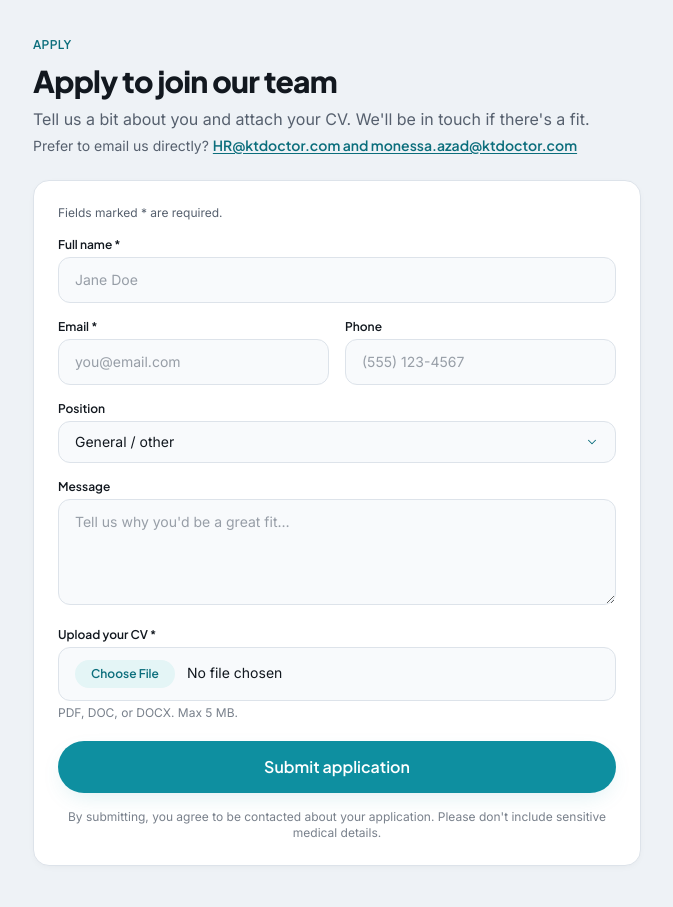
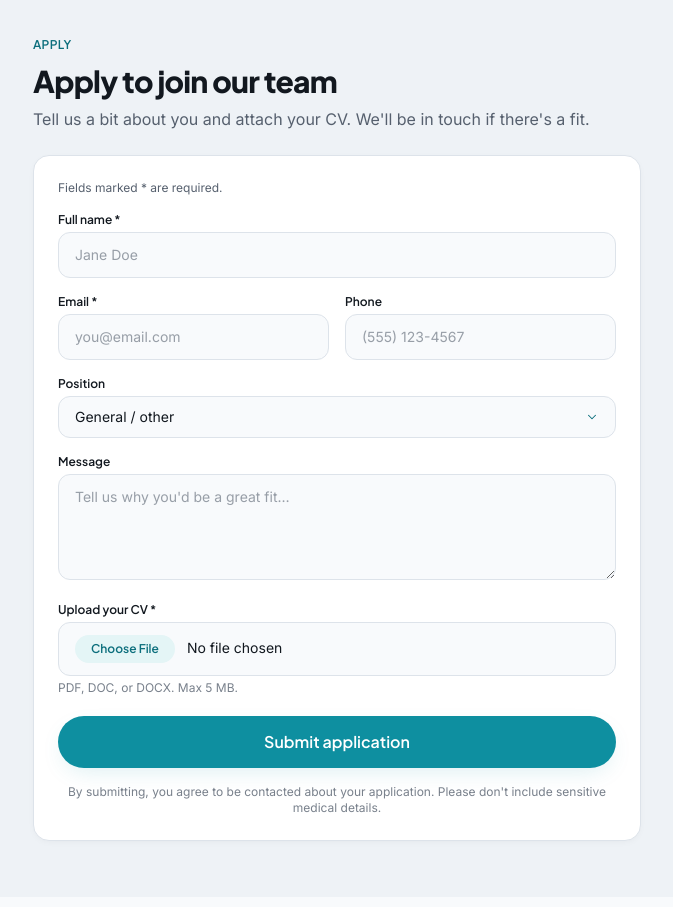
Before and after one commit to sanjulablockchain/kt-doctor, a Next.js app: page /en/careers in a window 1280 px wide. Shown: the part 7000-7907 px from the top of the page, without its empty margins (303-976 px from the left). Built offline with nearby package versions, Linux system fonts and the light colour scheme.

Commit message:
fix: remove visible careers contact emails from application form
The "prefer to email us directly" line exposed HR@ktdoctor.com and
monessa.azad@ktdoctor.com on the public careers page; per request, these
should not be displayed there anymore.

```diff
--- a/components/CareersPageContent.tsx
+++ b/components/CareersPageContent.tsx
@@ -11,7 +11,6 @@ import { CareersStory } from "@/components/CareersStory";
 import { CareersRoleBrowser } from "@/components/CareersRoleBrowser";
 import { LocationsMap } from "@/components/LocationsMap";
 import { CareersFaq } from "@/components/CareersFaq";
-import { CAREERS_EMAILS } from "@/lib/constants";
 import {
   positions,
   DEPARTMENTS,
@@ -413,15 +412,6 @@ export function CareersPageContent() {
             {t("formHeading")}
           </h2>
           <p className="mt-2 text-ink-soft">{t("formIntro")}</p>
-          <p className="mt-1 text-sm text-ink-soft">
-            {t("emailDirect")}{" "}
-            <a
-              href={`mailto:${CAREERS_EMAILS.join(",")}`}
-              className="font-display font-semibold text-teal-dark underline underline-offset-2"
-            >
-              {CAREERS_EMAILS.join(" and ")}
-            </a>
-          </p>
           <div className="mt-6 rounded-2xl border border-border bg-surface p-6 shadow-card">
             <JobApplicationForm
               positionId={selectedPositionId}
--- a/messages/en.json
+++ b/messages/en.json
@@ -344,7 +344,6 @@
     "formEyebrow": "Apply",
     "formHeading": "Apply to join our team",
     "formIntro": "Tell us a bit about you and attach your CV. We'll be in touch if there's a fit.",
-    "emailDirect": "Prefer to email us directly?",
     "requiredNote": "Fields marked * are required.",
     "nameLabel": "Full name",
     "namePlaceholder": "Jane Doe",
--- a/messages/es.json
+++ b/messages/es.json
@@ -344,7 +344,6 @@
     "formEyebrow": "Postúlese",
     "formHeading": "Postúlese para unirse a nuestro equipo",
     "formIntro": "Cuéntenos un poco sobre usted y adjunte su currículum. Nos pondremos en contacto si hay una buena opción.",
-    "emailDirect": "¿Prefiere enviarnos un correo directamente?",
     "requiredNote": "Los campos marcados con * son obligatorios.",
     "nameLabel": "Nombre completo",
     "namePlaceholder": "Juana Pérez",
```
Also changed, not shown: 1 other file (tests, documents, lock files or other folders).
